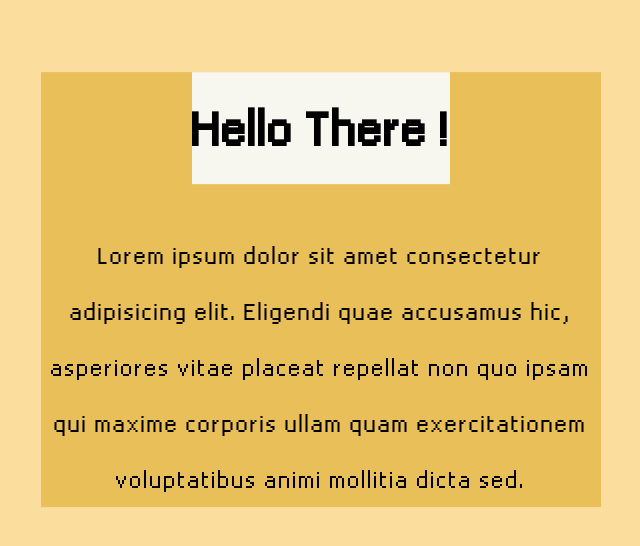
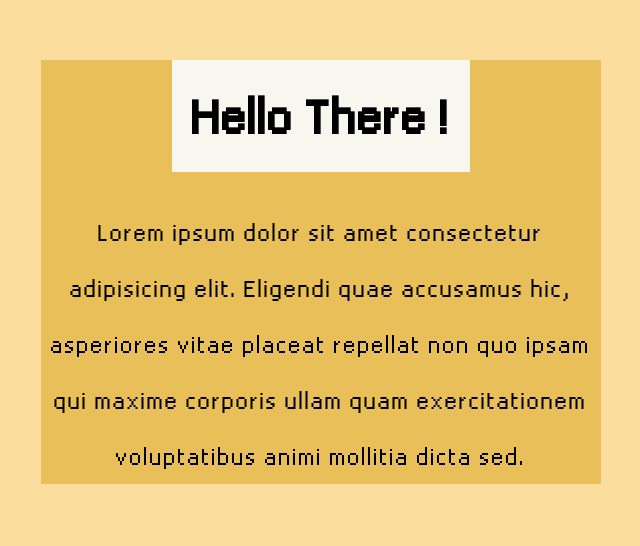
Before and after one commit to heartofamachine/Personal-Website, a plain HTML site: page index.html in a window 1280 px wide. Shown: the part 116-662 px from the top of the page, without its empty margins (319-959 px from the left). Drawn offline with Linux system fonts and the light colour scheme.

Commit message:
progress
idk man

```diff
--- a/style.css
+++ b/style.css
@@ -36,8 +36,11 @@ body {
     background-color: var(--sunflower5);
 }
 
-.card {
+h1 {
     width: fit-content;
+    padding: 0px 20px;
+    margin-top: 50px;
     margin: auto;
     background-color: var(--white);
+    border-color: black;
 }
```
